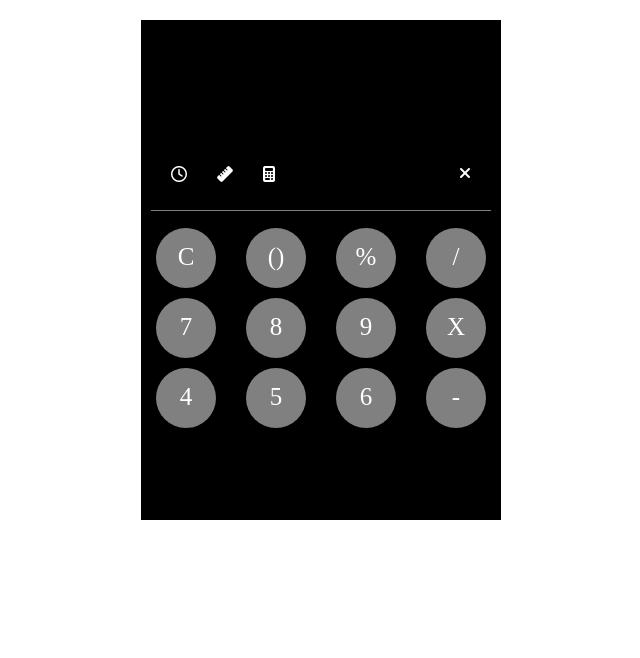
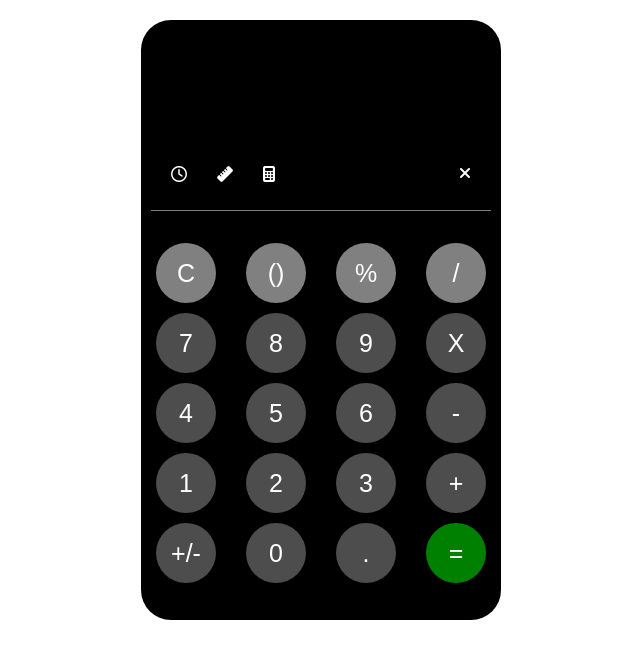
Before and after one commit to vedika2554/calsi, a plain HTML site: page index.html in a window 1280 px wide. Shown: the whole page, without its empty margins (319-959 px from the left). Drawn offline with Linux system fonts and the light colour scheme.

Commit message:
calculator done

```diff
--- a/index.html
+++ b/index.html
@@ -1,5 +1,5 @@
 <!DOCTYPE html>
-<html lang="en">
+<html >
 <head>
     <link rel="stylesheet" href="./style.css">
     <link rel="stylesheet" href="https://cdnjs.cloudflare.com/ajax/libs/font-awesome/6.5.0/css/all.min.css">
@@ -18,23 +18,35 @@
                     <i class="fa-solid fa-xmark"></i>
                 </div>
             </div>
-        <div class="btn">
-            <p>C</p>
-            <p>()</p>
-            <p>%</p>
-            <p>/</p>
+            <div class="btn-color">
+                <button>C</button>
+                <button>()</button>
+                <button>%</button>
+                <button>/</button>
             </div>
             <div class="btn">
-            <p>7</p>
-            <p>8</p>
-            <p>9</p>
-            <p>X</p>
+                <button>7</button>
+                <button>8</button>
+                <button>9</button>
+                <button>X</button>
             </div>
             <div class="btn">
-            <p>4</p>
-            <p>5</p>
-            <p>6</p>
-            <p>-</p>
+                <button>4</button>
+                <button>5</button>
+                <button>6</button>
+                <button>-</button>
+            </div>
+            <div class="btn">
+                <button>1</button>
+                <button>2</button>
+                <button>3</button>
+                <button>+</button>
+            </div>
+            <div class="btn">
+                <button>+/-</button>
+                <button>0</button>
+                <button>.</button>
+                <button class="equal">=</button>
             </div>
         </div>
 </body>
--- a/style.css
+++ b/style.css
@@ -1,12 +1,13 @@
 .cal-body{
     background-color: black;
     width: 360px;
-    height: 500px;
+    height: 600px;
     margin-left: auto;
     margin-right: auto;
+    border-radius: 30px;
+
 }.cal-screen{
     height: 190px;
-     background-color: black;
      margin: 10px;
      border-bottom: 1px solid gray;
 }.icon {
@@ -17,6 +18,7 @@
     background-color: black;
     color: white;
 
+
 }.icon i
 {
       margin-top: 145px;
@@ -25,18 +27,43 @@
     display: flex;
     gap: 30px;
 }
-.btn{
+.btn,.btn-color{
     display: flex;
     justify-content: space-evenly;
     gap: 25px;
     font-size: 25px;
-    margin-bottom: -40px;
-}.btn p{
-    height: 30px;
-    width: 30px;
+    font-weight: bolder;
+
+
+}
+.btn-color button{
+     height: 60px;
+    width: 60px;
     padding: 15px;
-    background-color: gray;
+    background-color: grey;
     color: white;
     border-radius: 50%;
     text-align: center;
+     border: none;
+     font-size: 25px;
+     margin-top: 40px;
+    outline: none;
 }
+.btn button{
+
+     height: 60px;
+    width: 60px;
+    padding: 15px;
+    background-color: #4d4d4d;
+    color: white;
+    border-radius: 50%;
+    text-align: center;
+     border: none;
+     font-size: 25px;
+     margin-top: 10px;
+    outline: none;
+
+}
+.btn button.equal{
+    background-color: green;
+}
```
Lines whose indentation alone changed are shown as unchanged.
